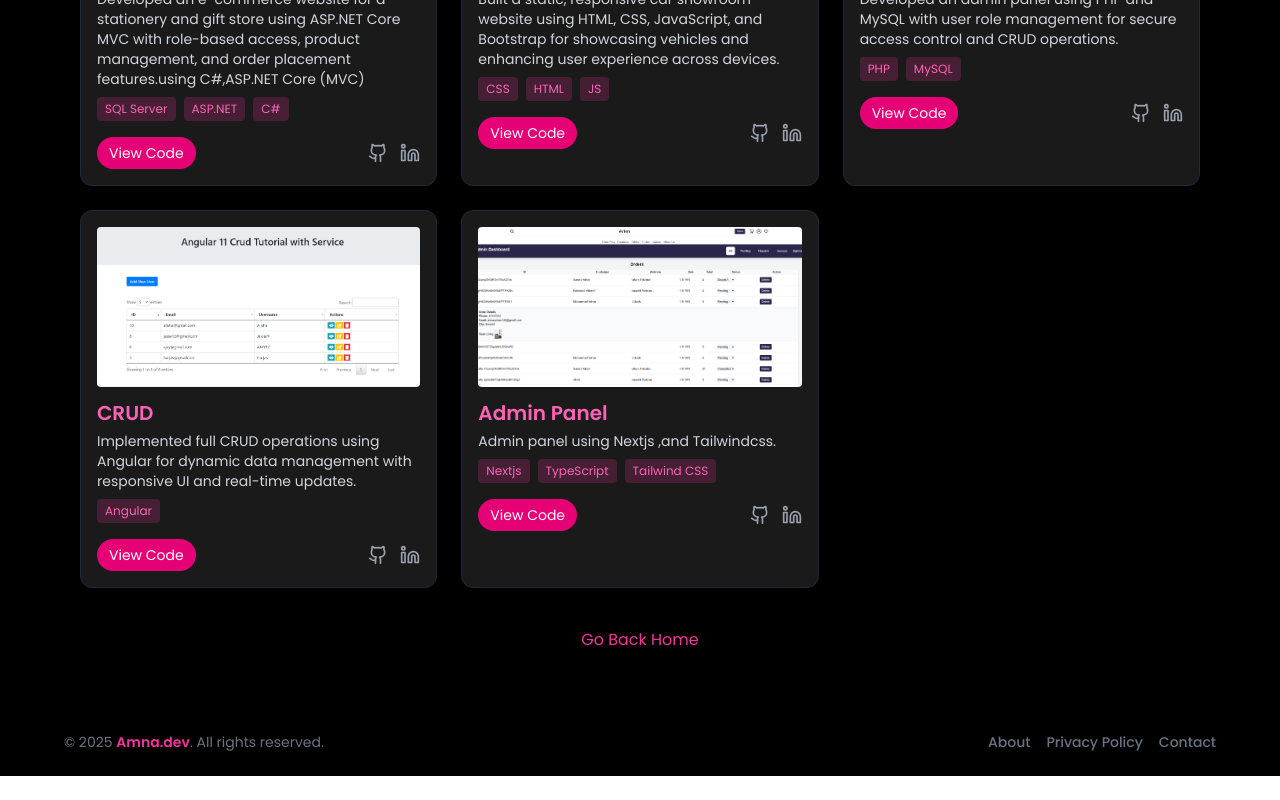
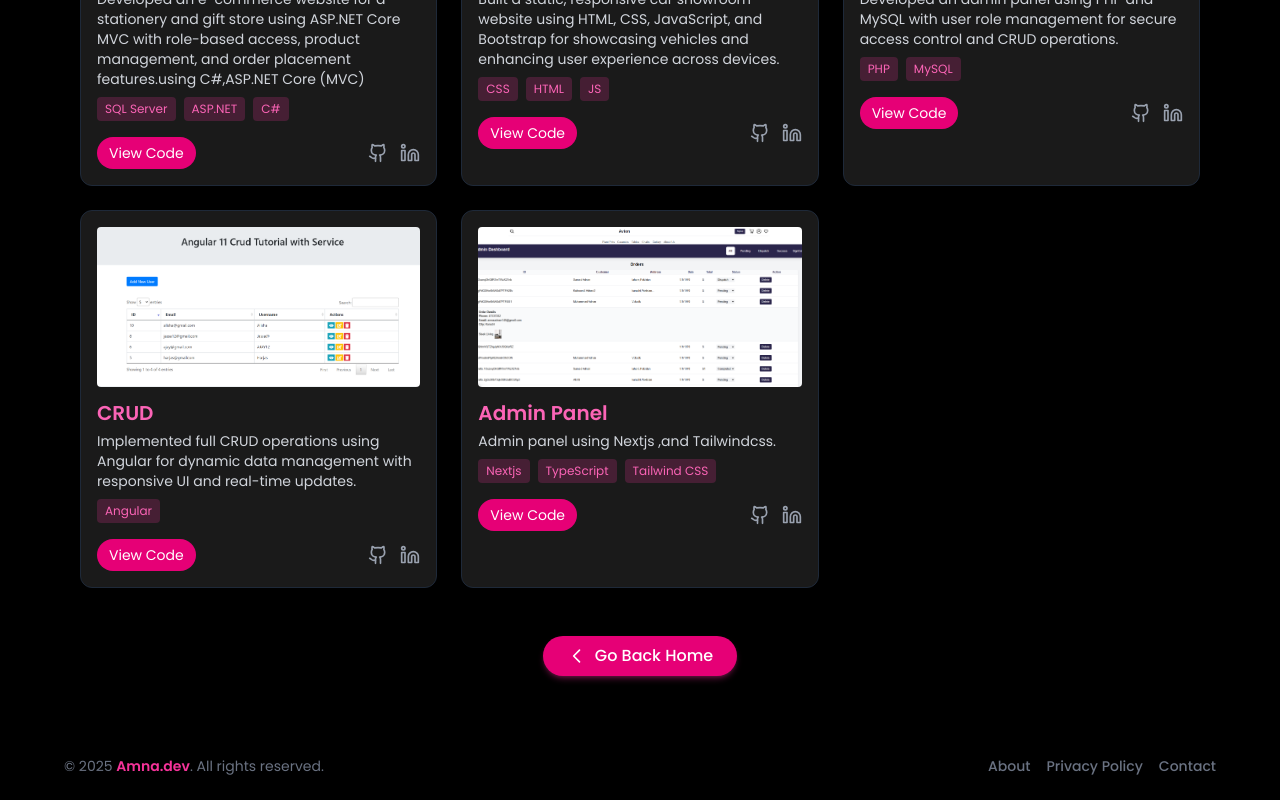
Before and after one commit to amnaaptech/portfolio_website, a Next.js app: page /Projects in a window 1280 px wide. Shown: the part 970-1770 px from the top of the page. Before the commit the page ends 1746 px from the top, so only its background shows below. Built offline with nearby package versions, Linux system fonts and the light colour scheme.

Commit message:
update projects

```diff
--- a/src/app/Projects/page.tsx
+++ b/src/app/Projects/page.tsx
@@ -153,11 +153,12 @@
 
 //new code
 'use client'
+
 import { Github, Linkedin } from 'lucide-react'
 import React, { useState } from 'react'
 import { motion } from 'framer-motion'
 import Link from 'next/link'
-import { FaGithub, FaLinkedin } from 'react-icons/fa'
+
 
 const allProjects = [
   {
@@ -260,8 +261,11 @@ const Projects = () => {
         {filteredProjects.map(project => (
           <motion.div
             key={project.id}
-            whileHover={{ scale: 1.05 }}
-            transition={{ duration: 0.3 }}
+            whileHover={{ scale: 1.03 }}
+            //  initial={{ opacity: 0, y: 30 }}
+            whileInView={{ opacity: 1, y: 0 }}
+            whileTap={{ scale: 0.98 }}
+            transition={{ duration: 0.4, delay: project.id * 0.1 }}
             className="bg-[#1a1a1a] p-4 rounded-xl shadow-lg border border-gray-800 hover:shadow-pink-500/30 transition"
           >
             <img
@@ -293,14 +297,7 @@ const Projects = () => {
                   View Code
                 </a>
               )}
-              {/* <div className="flex gap-3 text-xl text-gray-400">
-                <a href="https://github.com/amnaaptech" target="_blank" rel="noopener noreferrer" className="hover:text-pink-500">
-                  <FaGithub />
-                </a>
-                <a href="https://www.linkedin.com/feed/" target="_blank" rel="noopener noreferrer" className="hover:text-pink-500">
-                  <FaLinkedin />
-                </a>
-              </div> */}
+
                 <div className="flex gap-3">
                   <a
                     href="https://github.com/amnaaptech"
@@ -324,11 +321,24 @@ const Projects = () => {
         ))}
       </div>
 
-      <div className="text-center mt-10">
-        <Link href="/" className="text-pink-500 hover:underline">
-          Go Back Home
-        </Link>
-      </div>
+      <div className="text-center mt-12">
+  <Link
+    href="/"
+    className="inline-flex items-center gap-2 px-6 py-2 rounded-full bg-pink-600 hover:bg-pink-500 text-white font-medium shadow-md shadow-pink-500/30 transition-all duration-300"
+  >
+    <svg
+      xmlns="http://www.w3.org/2000/svg"
+      className="h-5 w-5"
+      fill="none"
+      viewBox="0 0 24 24"
+      stroke="currentColor"
+    >
+      <path strokeLinecap="round" strokeLinejoin="round" strokeWidth={2} d="M15 19l-7-7 7-7" />
+    </svg>
+    Go Back Home
+  </Link>
+</div>
+
     </section>
   )
 }
--- a/src/app/components/ProjectsCards.tsx
+++ b/src/app/components/ProjectsCards.tsx
@@ -48,8 +48,11 @@ const ProjectCard = () => {
         {projects.map((project, index) => (
           <motion.div
             key={index}
-            whileHover={{ scale: 1.03 }}
+             initial={{ opacity: 0, y: 30 }}
+            whileInView={{ opacity: 1, y: 0 }}
+            whileHover={{ scale: 1.02 }}
             whileTap={{ scale: 0.98 }}
+                transition={{ duration: 0.4, delay: index * 0.1 }}
             className="relative z-10 w-full sm:w-[80%] md:w-[320px] rounded-xl bg-gradient-to-br from-[#1a1a1a] via-[#0f0f0f] to-black text-white border border-gray-800 overflow-hidden shadow-lg hover:shadow-pink-500/20 transition-shadow duration-300"
           >
             <Image
```
